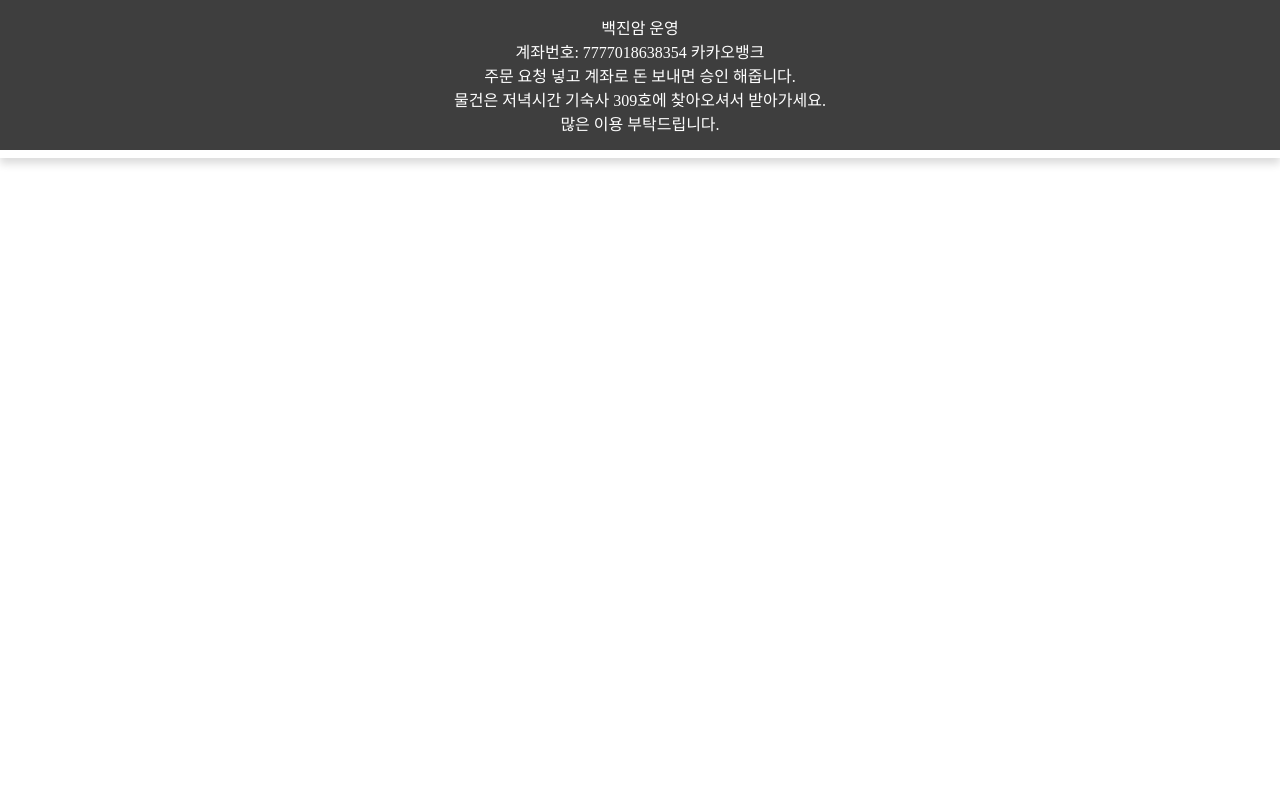
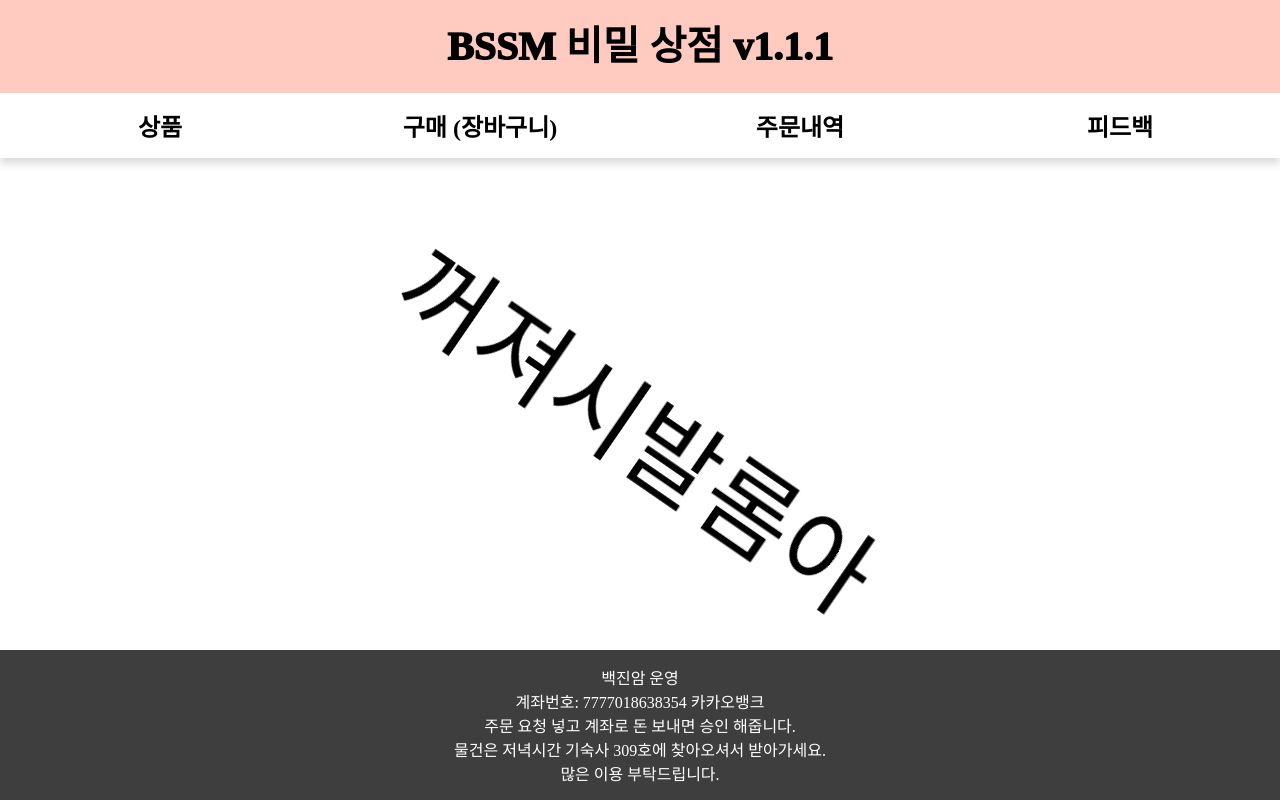
Before and after one commit to Jinam503/BSSM-Secret-Shop, a React (Create React App) app: page /#/fuck_you in a window 1280 px wide. Built offline with nearby package versions, Linux system fonts and the light colour scheme; no server answers.

Commit message:
관리자 아닐때 페이지

```diff
--- a/src/App.js
+++ b/src/App.js
@@ -11,6 +11,7 @@ import Main from "./pages/Main/Main";
 import Hidden from "./pages/Hidden/Hidden";
 import { ToastContainer, toast } from "react-toastify";
 import "react-toastify/dist/ReactToastify.css";
+import GetLoss from "./pages/GetLoss/GetLoss";
 const App = () => {
   return (
     <div>
@@ -26,6 +27,7 @@ const App = () => {
             path={"/" + process.env.REACT_APP_SECRET_URL}
             element={<Hidden />}
           ></Route>
+          <Route path="/fuck_you" element={<GetLoss />}></Route>
         </Routes>
         <Footer />
 
--- /dev/null
+++ b/src/pages/GetLoss/GetLoss.js
@@ -0,0 +1,32 @@
+import React from "react";
+import styled, { keyframes } from "styled-components";
+import * as B from "../../styles/BaseStructueStyle";
+const GetLoss = () => {
+  return (
+    <B.BodyContainer
+      style={{
+        display: "flex",
+        alignItems: "center",
+        justifyContent: "center",
+      }}
+    >
+      <Rotate>꺼져시발롬아</Rotate>
+    </B.BodyContainer>
+  );
+};
+
+const rotateAnimation = keyframes`
+  from {
+    transform: rotate(0deg);
+  }
+  to {
+    transform: rotate(360deg);
+  }
+`;
+const Rotate = styled.div`
+  font-size: 100px;
+  color: black;
+
+  animation: ${rotateAnimation} 5s linear infinite;
+`;
+export default GetLoss;
--- a/src/pages/Hidden/Hidden.js
+++ b/src/pages/Hidden/Hidden.js
@@ -4,6 +4,7 @@ import { useProducts } from "../../components/ProductsContext";
 import * as B from "../../styles/BaseStructueStyle";
 import * as S from "./style/HiddenPageStyle";
 import { notify } from "../../components/Toast";
+import { redirect, useNavigate } from "react-router-dom";
 
 const Hidden = () => {
   const [orders, setOrders] = useState([]);
@@ -14,6 +15,8 @@ const Hidden = () => {
   const [productCategory, setProductCategory] = useState("");
   const [productDescription, setProductDescription] = useState("");
   const [limited, setLimited] = useState(false);
+
+  const router = useNavigate();
 
   useEffect(() => {
     fetchOrders();
@@ -36,6 +39,22 @@ const Hidden = () => {
 
   useEffect(() => {
     fetchProducts();
+  }, []);
+
+  useEffect(() => {
+    (async () => {
+      const response = await axios.get(
+        process.env.REACT_APP_SERVER_URL + "admin",
+        {
+          headers: {
+            Authorization: localStorage.getItem("accessToken"),
+          },
+        }
+      );
+      if (!response.data) {
+        router("/");
+      }
+    })();
   }, []);
 
   const fetchProducts = async () => {
```
